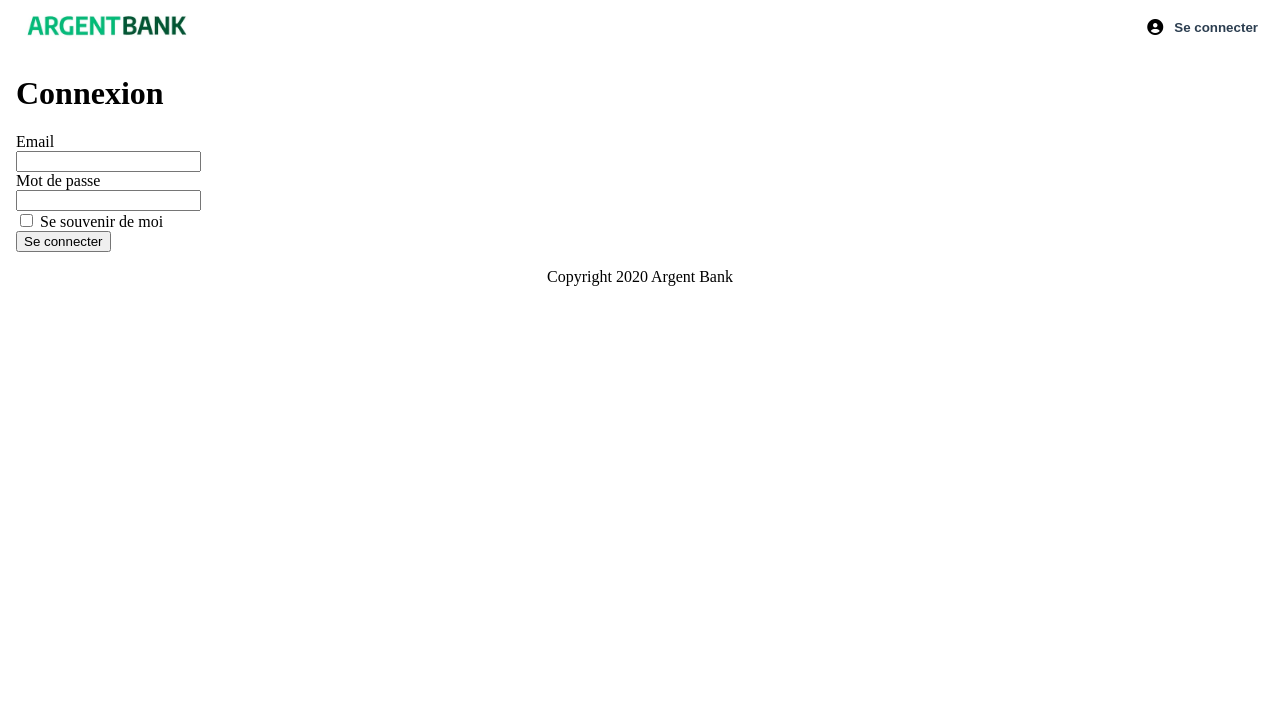
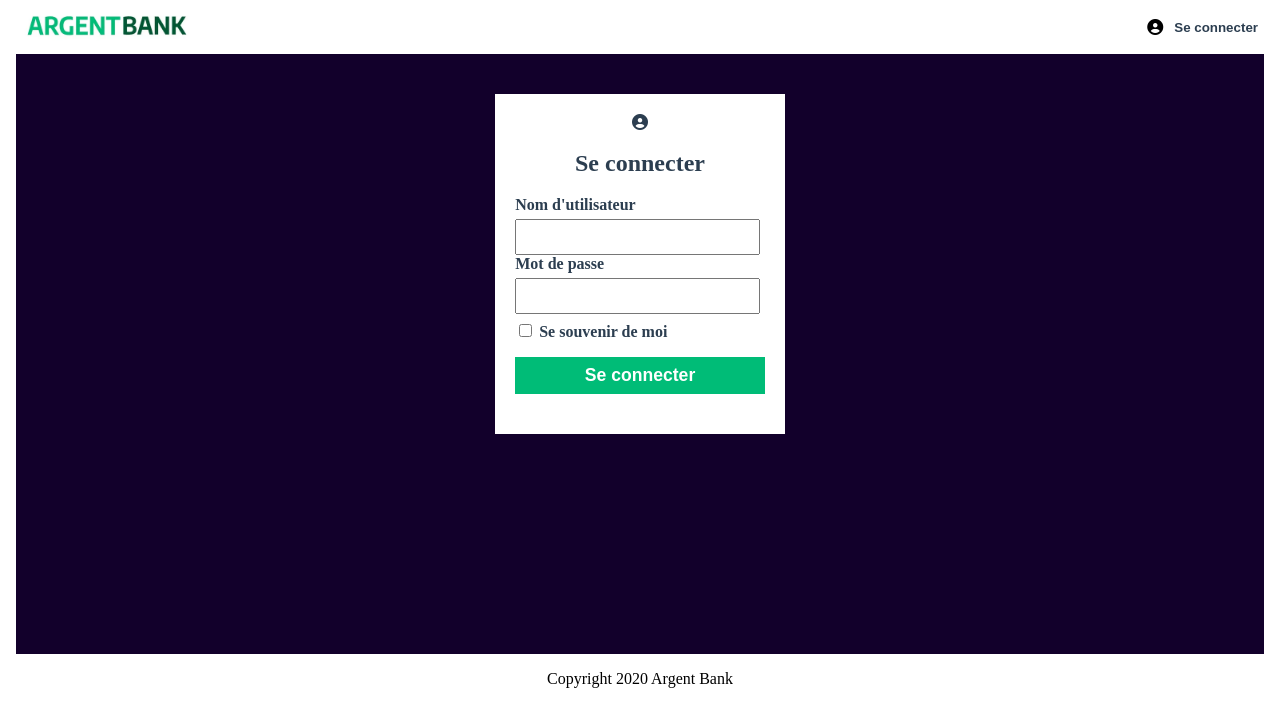
Before and after one commit to Hai-rou/Argent-Bank, a React (Vite) app in the folder ArgentBank-Frontend-main/: page /login in a window 1280 px wide. Shown: the top 726 px of the page. Built offline with nearby package versions, Linux system fonts and the light colour scheme.

Commit message:
save login page

```diff
--- /dev/null
+++ b/ArgentBank-Frontend-main/src/SASS/login.css
@@ -0,0 +1,44 @@
+.login-page {
+  display: flex;
+  justify-content: center;
+  background-color: #12002b;
+  height: 600px;
+}
+.login-page .Log-content {
+  display: flex;
+  flex-direction: column;
+  align-items: center;
+  margin-top: 40px;
+  width: 20%;
+  height: 300px;
+  background-color: white;
+  padding: 20px;
+  color: #2c3e50;
+}
+.login-page .Log-content form {
+  display: flex;
+  flex-direction: column;
+}
+.login-page .Log-content form label {
+  font-weight: bold;
+}
+.login-page .Log-content form .item {
+  width: 95%;
+  margin-top: 5px;
+  height: 30px;
+}
+.login-page .Log-content form .check {
+  margin-top: 10px;
+}
+.login-page .Log-content form button {
+  display: block;
+  border: none;
+  width: 100%;
+  padding: 8px;
+  font-size: 1.1rem;
+  font-weight: bold;
+  margin-top: 1rem;
+  border-color: #00bc77;
+  background-color: #00bc77;
+  color: #fff;
+}/*# sourceMappingURL=login.css.map */
--- /dev/null
+++ b/ArgentBank-Frontend-main/src/SASS/login.scss
@@ -0,0 +1,45 @@
+.login-page{
+    display: flex;
+    justify-content: center;
+    background-color: #12002b;
+    height: 600px;
+    .Log-content{
+        display: flex;
+        flex-direction: column;
+        align-items: center;
+        margin-top: 40px;
+        width: 20%;
+        height: 300px;
+        background-color: white;
+        padding: 20px;
+        color: #2c3e50;
+        form{
+            display: flex;
+            flex-direction: column;
+            label{
+                font-weight: bold;
+
+            }
+            .item{
+                width: 95%;
+                margin-top: 5px;
+                height: 30px;
+            }
+            .check{
+                margin-top: 10px;
+            }
+            button{
+                display: block;
+                border: none;
+                width: 100%;
+                padding: 8px;
+                font-size: 1.1rem;
+                font-weight: bold;
+                margin-top: 1rem;
+                border-color: #00bc77;
+                background-color: #00bc77;
+                color: #fff;
+            }
+        }
+    }
+}
--- a/ArgentBank-Frontend-main/src/pages/login.jsx
+++ b/ArgentBank-Frontend-main/src/pages/login.jsx
@@ -1,6 +1,7 @@
 import { useState } from "react";
 import { useNavigate } from "react-router-dom";
 import axios from "axios";
+import "../SASS/login.css"
 
 const Login = () => {
   const navigate = useNavigate();
@@ -37,11 +38,14 @@ const Login = () => {
 
   return (
     <main className="login-page">
-      <h1>Connexion</h1>
+        <section className="Log-content">
+            <i className="fa-solid fa-circle-user"></i>
+            <h1>Se connecter</h1>
             <form onSubmit={handleLogin}>
                 <div>
-          <label>Email</label><br />
+                <label>Nom d'utilisateur</label>
                 <input
+                    className="item"
                     type="email"
                     required
                     value={email}
@@ -50,8 +54,9 @@ const Login = () => {
                 </div>
 
                 <div>
-          <label>Mot de passe</label><br />
+                <label>Mot de passe</label>
                 <input
+                    className="item"
                     type="password"
                     required
                     value={password}
@@ -62,6 +67,7 @@ const Login = () => {
                 <div>
                 <label>
                     <input
+                    className="check"
                     type="checkbox"
                     checked={rememberMe}
                     onChange={(e) => setRememberMe(e.target.checked)}
@@ -74,6 +80,7 @@ const Login = () => {
 
                 <button type="submit">Se connecter</button>
             </form>
+        </section>
     </main>
   );
 };
```
Also changed, not shown: 1 other file (tests, documents, lock files or other folders). Lines whose indentation alone changed are shown as unchanged.
